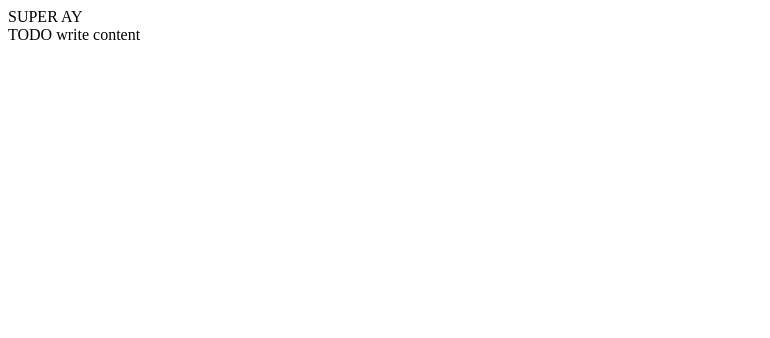
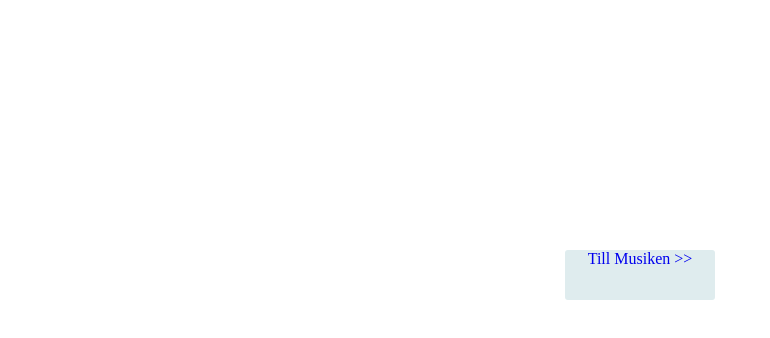
Before and after one commit to skewie/School-IK2011-Labb2, a plain HTML site: page web/index.html in a window 1280 px wide. Shown: the whole page, without its empty margins (0-770 px from the left). Drawn offline with Linux system fonts and the light colour scheme.

Commit message:
mainpage index and stylesheet folder

```diff
--- a/web/index.html
+++ b/web/index.html
@@ -9,9 +9,9 @@ and open the template in the editor.
         <title>TODO supply a title</title>
         <meta charset="UTF-8">
         <meta name="viewport" content="width=device-width, initial-scale=1.0">
+        <link href="styles/main.css" rel="stylesheet" type="text/css"/>
     </head>
     <body>
-        SUPER AY
-        <div>TODO write content</div>
+        <a href="./MusicServlet"><div id="main_link">Till Musiken >></div></a>
     </body>
 </html>
--- /dev/null
+++ b/web/styles/main.css
@@ -0,0 +1,36 @@
+/*
+To change this license header, choose License Headers in Project Properties.
+To change this template file, choose Tools | Templates
+and open the template in the editor.
+*/
+/*
+    Created on : Nov 16, 2014, 1:39:13 PM
+    Author     : h11tobbu
+*/
+/* mainpage stuff (index.html) */
+@media screen{
+
+    body,html{
+        padding: 0;
+        margin: 0;
+        height: 100%;
+        width: 100%;
+    }
+
+    a:hover{
+        color: red;
+    }
+
+    a{
+        text-decoration: none;
+    }
+    #main_link{
+        width: 150px;
+        height: 50px;
+        text-align: center;
+        background: #DFECEE;
+        border-radius: 3px;
+        margin: auto;
+        margin-top: 250px;
+    }
+}
```
